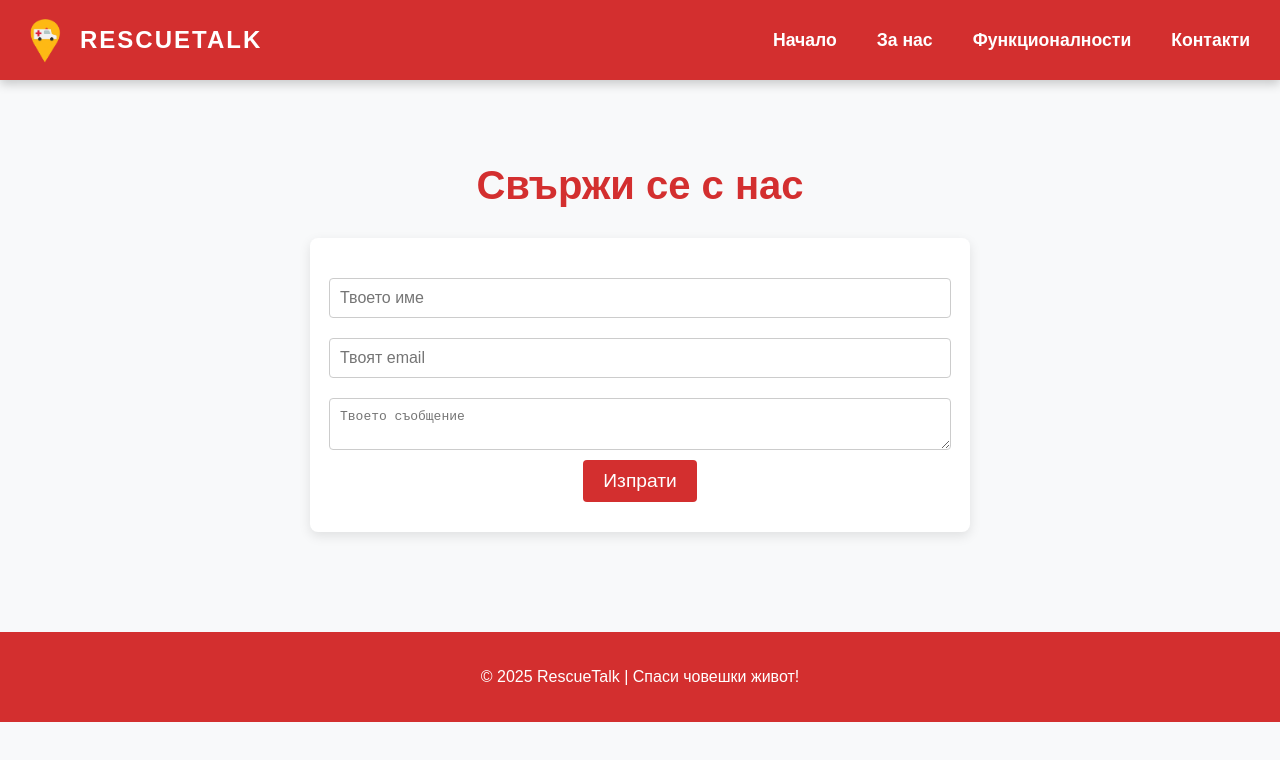
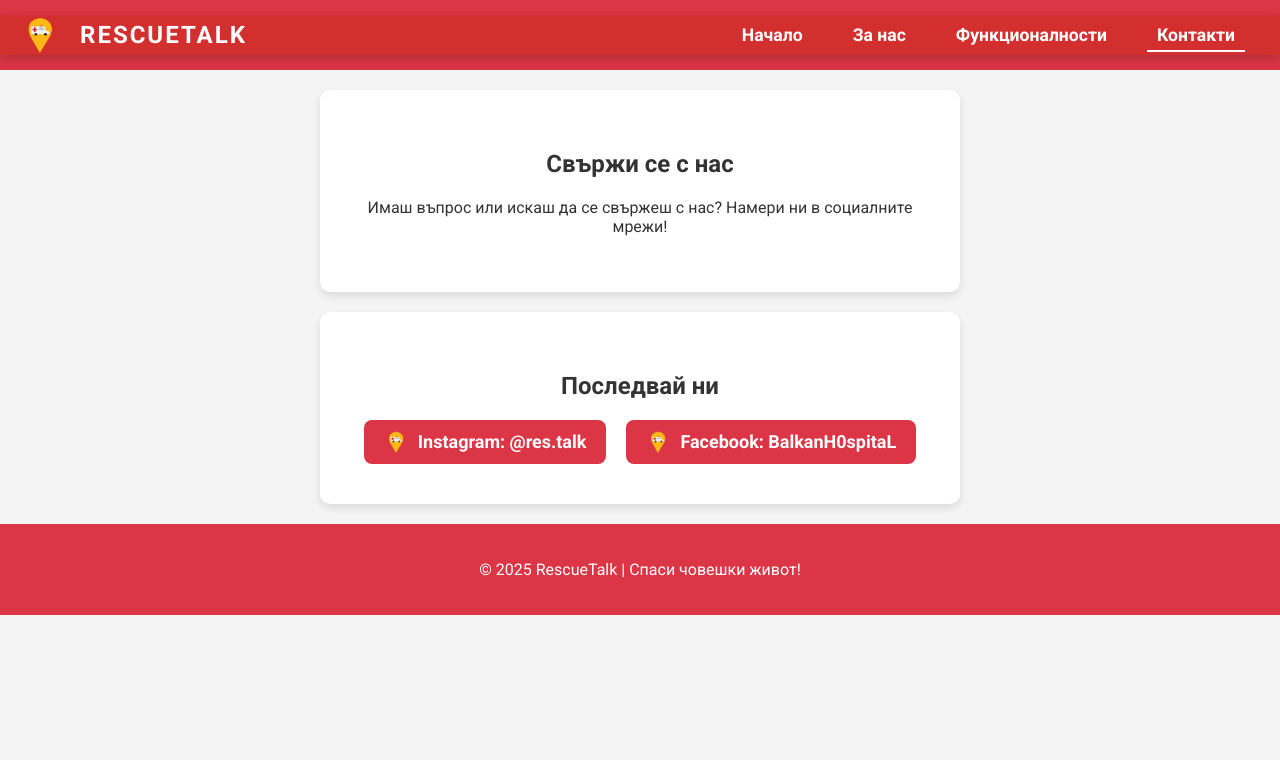
Before and after one commit to nikicha2209/RescueTalk.Website, a plain HTML site: page contact.html in a window 1280 px wide. Drawn offline with Linux system fonts and the light colour scheme.

Commit message:
updated conctacts

```diff
--- a/contact.html
+++ b/contact.html
@@ -9,6 +9,7 @@
     <link href="https://fonts.googleapis.com/css2?family=Roboto:wght@400;700&display=swap" rel="stylesheet">
 </head>
 <body>
+    <header>
         <nav>
             <div class="logo">
                 <img src="images/logo.png" alt="RescueTalk Logo">
@@ -18,18 +19,30 @@
                 <li><a href="index.html">Начало</a></li>
                 <li><a href="about.html">За нас</a></li>
                 <li><a href="features.html">Функционалности</a></li>
-            <li><a href="contact.html">Контакти</a></li>
+                <li class="active"><a href="contact.html">Контакти</a></li>
             </ul>
         </nav>
+    </header>
+
+    <main>
         <section class="contact">
             <h2>Свържи се с нас</h2>
-        <form>
-            <input type="text" name="name" placeholder="Твоето име" required>
-            <input type="email" name="email" placeholder="Твоят email" required>
-            <textarea name="message" placeholder="Твоето съобщение" required></textarea>
-            <button type="submit">Изпрати</button>
-        </form>
+            <p>Имаш въпрос или искаш да се свържеш с нас? Намери ни в социалните мрежи!</p>
         </section>
+
+        <section class="social-media">
+            <h2>Последвай ни</h2>
+            <div class="social-links">
+                <a href="https://www.instagram.com/res.talk" target="_blank">
+                    <img src="images/logo.png" alt="Instagram">Instagram: @res.talk
+                </a>
+
+                <a href="https://www.facebook.com/BalkanH0spitaL" target="_blank">
+                    <img src="images/logo.png" alt="Facebook">Facebook: BalkanH0spitaL
+                </a>
+            </div>
+        </section>
+    </main>
 
     <footer>
         <p>© 2025 RescueTalk | Спаси човешки живот!</p>
--- a/styles/contact.css
+++ b/styles/contact.css
@@ -1,61 +1,134 @@
-.contact {
-    padding: 50px 20px;
-    text-align: center;
-    background-color: #f8f9fa;
+body {
+    font-family: 'Roboto', sans-serif;
+    margin: 0;
+    padding: 0;
+    background-color: #f4f4f4;
+    color: #333;
 }
 
-.contact h2 {
-    font-size: 2.5em;
-    margin-bottom: 30px;
-    color: #d32f2f;
+header {
+    background-color: #dc3545;
+    padding: 15px 0;
+    text-align: center;
+    color: white;
 }
 
-.contact form {
+nav {
     display: flex;
-    flex-direction: column;
+    justify-content: space-between;
     align-items: center;
-    max-width: 600px;
-    margin: 0 auto;
-    background-color: #fff;
-    padding: 30px;
-    border-radius: 8px;
-    box-shadow: 0 4px 12px rgba(0, 0, 0, 0.1);
+    padding: 0 20px;
+    flex-wrap: wrap;
 }
 
-.contact input, .contact textarea {
-    width: 100%;
-    padding: 10px;
-    margin: 10px 0;
-    border-radius: 4px;
-    border: 1px solid #ccc;
-    font-size: 1em;
+.logo {
+    display: flex;
+    align-items: center;
 }
 
-.contact button {
-    padding: 10px 20px;
-    background-color: #d32f2f;
-    color: white;
-    border: none;
-    border-radius: 4px;
-    font-size: 1.2em;
-    cursor: pointer;
-    transition: background-color 0.3s;
+.logo img {
+    height: 40px;
+    margin-right: 10px;
 }
 
-.contact button:hover {
-    background-color: #c2185b;
+nav ul {
+    list-style: none;
+    padding: 0;
+    display: flex;
+    flex-wrap: wrap;
+    justify-content: flex-end;
 }
 
+nav ul li {
+    margin: 0 15px;
+}
+
+nav ul li a {
+    text-decoration: none;
+    color: white;
+    font-weight: bold;
+}
+
+nav ul li.active a {
+    border-bottom: 2px solid white;
+}
+
+.contact, .social-media {
+    text-align: center;
+    padding: 40px 20px;
+    background-color: white;
+    margin: 20px auto;
+    max-width: 600px;
+    border-radius: 10px;
+    box-shadow: 0 4px 8px rgba(0, 0, 0, 0.1);
+}
+
+.social-links {
+    display: flex;
+    justify-content: center;
+    gap: 20px;
+    margin-top: 10px;
+    flex-wrap: wrap;
+}
+
+.social-links a {
+    text-decoration: none;
+    color: white;
+    font-size: 18px;
+    display: flex;
+    align-items: center;
+    gap: 10px;
+    font-weight: bold;
+    padding: 10px 20px;
+    border-radius: 8px;
+    background-color: #dc3545;
+    transition: background-color 0.3s ease, transform 0.2s ease;
+}
+
+.social-links a:hover {
+    background-color: #a71d2a;
+    transform: scale(1.05);
+}
+
+.social-links img {
+    height: 24px;
+}
+
+.email {
+    margin-top: 20px;
+    font-size: 18px;
+    font-weight: bold;
+    color: #dc3545;
+}
+
+footer {
+    text-align: center;
+    padding: 20px;
+    background-color: #dc3545;
+    color: white;
+    margin-top: 20px;
+}
+
+/* RESPONSIVE DESIGN */
 @media (max-width: 768px) {
-    .contact form {
-        padding: 20px;
+    nav {
+        flex-direction: column;
+        text-align: center;
+        padding: 10px;
     }
 
-    .contact input, .contact textarea {
-        font-size: 0.9em;
+    nav ul {
+        flex-direction: column;
+        padding: 10px 0;
+        justify-content: center;
     }
 
-    .contact button {
-        font-size: 1em;
+    nav ul li {
+        margin: 10px 0;
+    }
+
+    nav ul li a {
+        font-size: 1.2em;
+        padding: 12px 20px;
     }
 }
```
Lines whose indentation alone changed are shown as unchanged.
